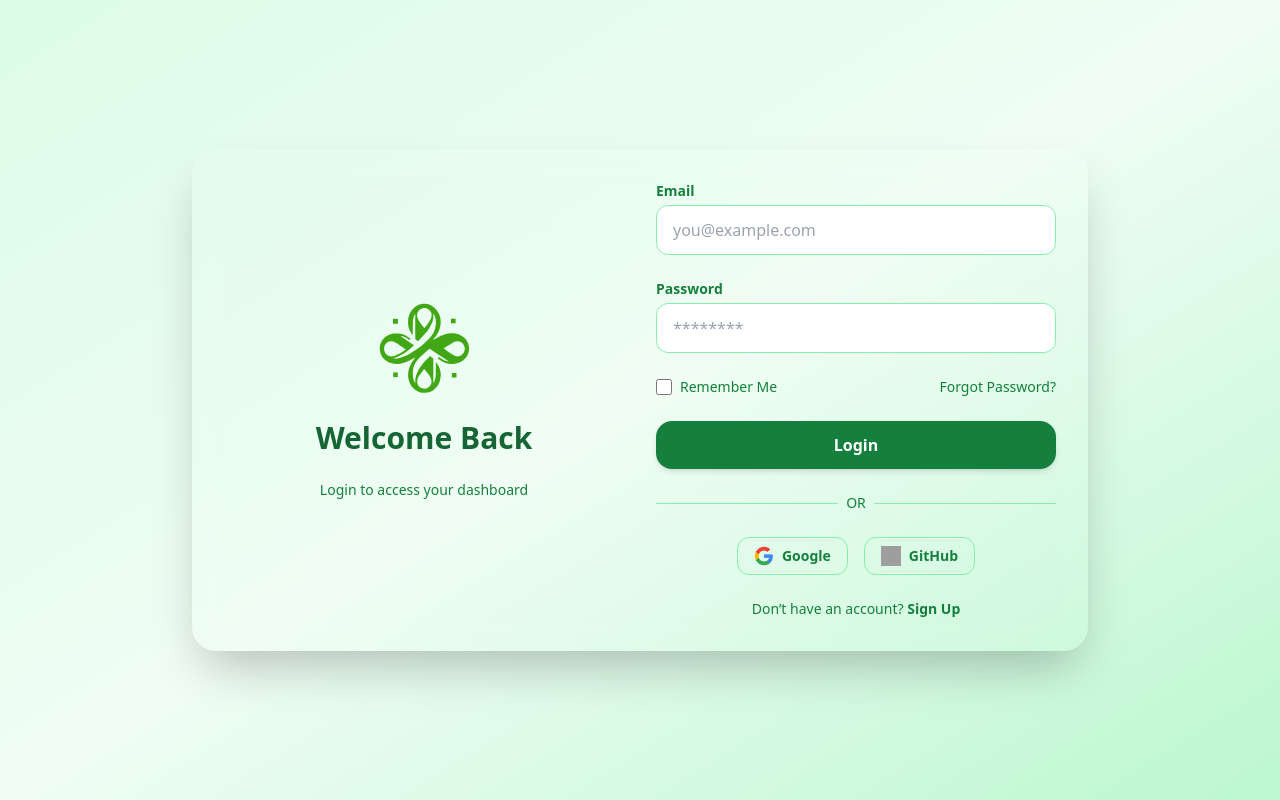
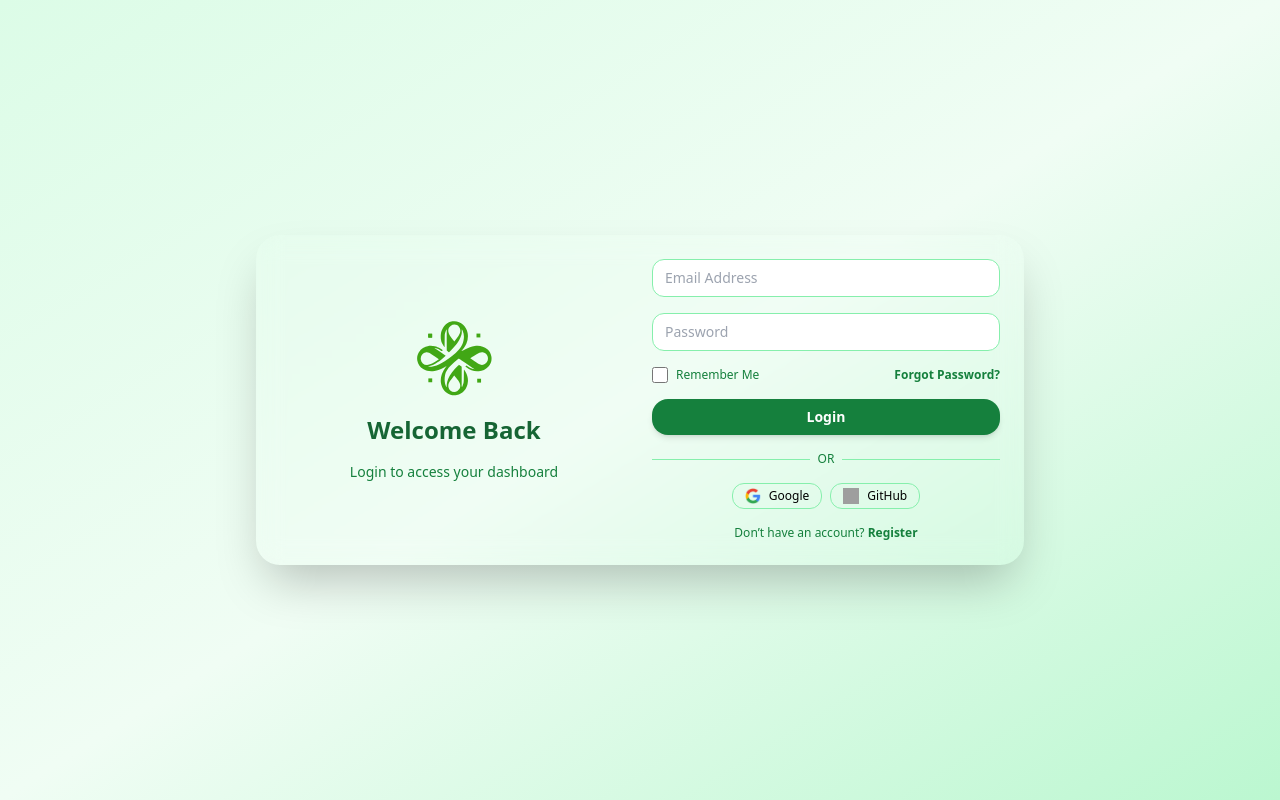
Before and after one commit to sskadk/Welt2.0, a plain HTML site: page login.html in a window 1280 px wide. Drawn offline with nearby package versions, Linux system fonts and the light colour scheme; grey boxes are pictures that could not be loaded.

Commit message:
register

```diff
--- a/login.html
+++ b/login.html
@@ -9,94 +9,80 @@
   <script src="https://cdnjs.cloudflare.com/ajax/libs/gsap/3.13.0/ScrollTrigger.min.js"></script>
   <script src="https://cdn.tailwindcss.com"></script>
   <link rel="stylesheet" href="https://cdnjs.cloudflare.com/ajax/libs/font-awesome/6.4.2/css/all.min.css">
-
 </head>
 <body class="bg-gradient-to-br from-green-100 via-green-50 to-green-200 min-h-screen flex items-center justify-center">
 
   <!-- Preloader -->
   <div id="preloader" class="fixed inset-0 bg-white z-[9999] flex justify-center items-center">
-        <div class="relative w-24 h-24 flex justify-center items-center">
-            <!-- Spinner Circle -->
+    <div class="relative w-20 h-20 flex justify-center items-center">
       <div class="absolute w-full h-full border-4 border-[#41a715] border-t-transparent rounded-full animate-spin"></div>
-            <!-- Logo (does not spin) -->
-            <img src="static/img/welt.svg" alt="Welt Research Logo" class="h-12 w-auto">
+      <img src="static/img/welt.svg" alt="Welt Logo" class="h-10 w-auto">
     </div>
   </div>
 
-  <!-- Login Card -->
-  <div class="w-full max-w-4xl p-8 glass-section rounded-3xl shadow-2xl backdrop-blur-md grid md:grid-cols-2 gap-8">
+  <!-- Login Container -->
+  <div class="w-full max-w-3xl p-6 glass-section rounded-3xl shadow-2xl backdrop-blur-md grid md:grid-cols-2 gap-6">
 
-    <!-- Left Column: Logo & Welcome (no card background) -->
-    <div class="flex flex-col items-center justify-center space-y-6">
-    <img src="static/img/welt.svg" alt="Welt Logo" class="w-24 h-24">
-    <h1 class="text-3xl font-bold text-green-800 text-center">Welcome Back</h1>
-    <p class="text-green-700 text-center text-sm">Login to access your dashboard</p>
+    <!-- Left Column: Logo & Welcome -->
+    <div class="flex flex-col items-center justify-center space-y-4 text-center">
+      <a href="index.html">
+        <img src="static/img/welt.svg" alt="Welt Logo" class="w-20 h-20">
+      </a>
+      <h1 class="text-2xl font-bold text-green-800">Welcome Back</h1>
+      <p class="text-green-700 text-sm">Login to access your dashboard</p>
     </div>
 
+    <!-- Right Column: Login Form -->
+    <div class="flex flex-col justify-center space-y-4">
+      <form class="space-y-4 text-sm">
 
-    <!-- Right Column: Login Form -->
-    <div class="flex flex-col justify-center space-y-6">
-      <form class="space-y-6">
+        <input type="email" id="email" placeholder="Email Address"
+               class="w-full px-3 py-2 rounded-xl border border-green-300 focus:outline-none focus:ring-2 focus:ring-green-500 focus:border-transparent transition" required>
 
-        <!-- Email -->
-        <div>
-          <label class="block text-green-700 text-sm font-semibold mb-1" for="email">Email</label>
-          <input type="email" id="email" placeholder="you@example.com"
-                 class="w-full px-4 py-3 rounded-xl border border-green-300 focus:outline-none focus:ring-2 focus:ring-green-500 focus:border-transparent transition" required>
+        <input type="password" id="password" placeholder="Password"
+               class="w-full px-3 py-2 rounded-xl border border-green-300 focus:outline-none focus:ring-2 focus:ring-green-500 focus:border-transparent transition" required>
+
+        <div class="flex items-center justify-between text-green-700 text-xs">
+          <label class="flex items-center gap-2">
+            <input type="checkbox" id="remember" class="w-4 h-4 rounded border-green-400 focus:ring-2 focus:ring-green-500">
+            Remember Me
+          </label>
+          <a href="#" class="hover:text-[#41a715] font-semibold">Forgot Password?</a>
         </div>
 
-        <!-- Password -->
-        <div>
-          <label class="block text-green-700 text-sm font-semibold mb-1" for="password">Password</label>
-          <input type="password" id="password" placeholder="********"
-                 class="w-full px-4 py-3 rounded-xl border border-green-300 focus:outline-none focus:ring-2 focus:ring-green-500 focus:border-transparent transition" required>
-        </div>
-
-        <!-- Remember Me & Forgot -->
-        <div class="flex items-center justify-between text-green-700 text-sm">
-          <label class="flex items-center gap-2">
-            <input type="checkbox" class="w-4 h-4 rounded border-green-400 focus:ring-2 focus:ring-green-500">
-            Remember Me
-          </label>
-          <a href="#" class="hover:text-green-800 font-medium">Forgot Password?</a>
-        </div>
-
-        <!-- Submit Button -->
         <button type="submit"
-                class="w-full bg-green-700 hover:bg-green-800 text-white py-3 rounded-2xl font-semibold transition shadow-md">
+                class="w-full bg-green-700 hover:bg-green-800 text-white py-2 rounded-2xl font-semibold transition shadow-md">
           Login
         </button>
       </form>
 
       <!-- Divider -->
-      <div class="flex items-center my-6">
+      <div class="flex items-center my-4">
         <hr class="flex-grow border-green-300">
-        <span class="mx-2 text-green-700 text-sm">OR</span>
+        <span class="mx-2 text-green-700 text-xs">OR</span>
         <hr class="flex-grow border-green-300">
       </div>
 
       <!-- Social Login Buttons -->
-      <div class="flex gap-4 justify-center">
-        <!-- Google -->
-        <a href="#" class="flex items-center gap-2 px-4 py-2 rounded-xl border border-green-300 hover:bg-green-50 transition">
-          <img src="static/img/Google.webp" alt="Google" class="w-5 h-5">
-          <span class="text-green-700 font-semibold text-sm">Google</span>
+      <div class="flex gap-2 justify-center">
+        <a href="#" class="flex items-center gap-2 px-3 py-1 rounded-xl border border-green-300 hover:bg-green-50 transition text-xs">
+          <img src="static/img/Google.webp" alt="Google" class="w-4 h-4">
+          Google
         </a>
-        <!-- GitHub -->
-        <a href="#" class="flex items-center gap-2 px-4 py-2 rounded-xl border border-green-300 hover:bg-green-50 transition">
-          <img src="https://github.githubassets.com/images/modules/logos_page/GitHub-Mark.png" alt="GitHub" class="w-5 h-5">
-          <span class="text-green-700 font-semibold text-sm">GitHub</span>
+        <a href="#" class="flex items-center gap-2 px-3 py-1 rounded-xl border border-green-300 hover:bg-green-50 transition text-xs">
+          <img src="https://github.githubassets.com/images/modules/logos_page/GitHub-Mark.png" alt="GitHub" class="w-4 h-4">
+          GitHub
         </a>
       </div>
 
-      <!-- Sign Up -->
-      <p class="text-green-700 text-center text-sm mt-4">
+      <p class="text-green-700 text-center text-xs mt-2">
         Don’t have an account?
-        <a href="register.html" class="font-semibold hover:text-green-800">Sign Up</a>
+        <a href="register.html" class="font-semibold hover:text-[#41a715]">Register</a>
       </p>
     </div>
 
   </div>
+
   <script src="static/js/Welt.js"></script>
 </body>
 </html>
```
Also changed, not shown: register.html (+3 -1 lines). Lines whose indentation alone changed are shown as unchanged.
